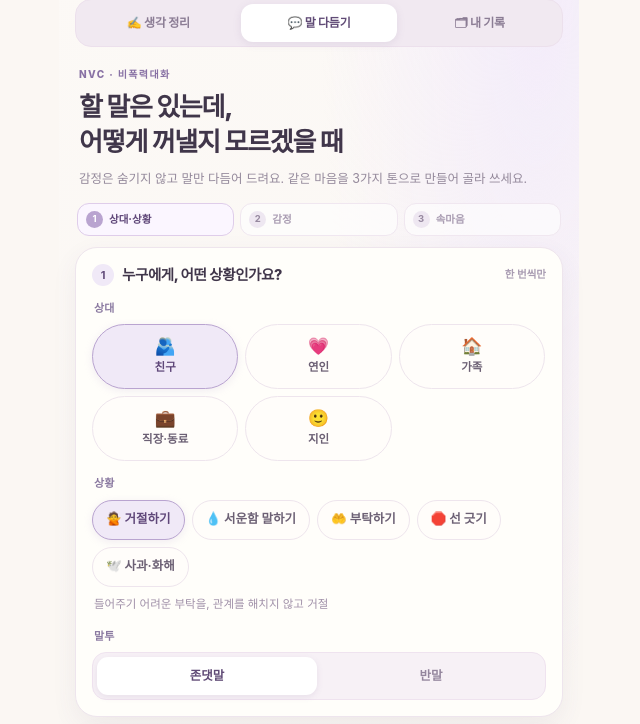
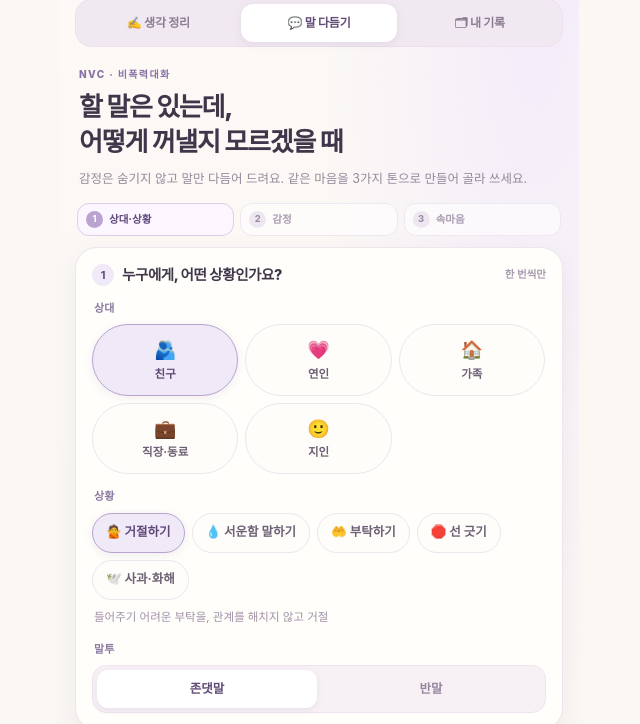
Before and after one commit to jinha4826-ship-it/sijakkong, a plain HTML site: page maeum-mal/index.html in a window 1280 px wide. Shown: the part 67-791 px from the top of the page, without its empty margins (321-961 px from the left). Drawn offline with Linux system fonts and the light colour scheme.

Commit message:
마음말 v1.2 — 감정 칩 아이콘 정렬

```diff
--- a/maeum-mal/index.html
+++ b/maeum-mal/index.html
@@ -64,7 +64,7 @@ button{border:0;background:none;cursor:pointer;-webkit-appearance:none;appearanc
 .chip:active{transform:scale(.97)}
 .chip.on{background:var(--lavp);border-color:var(--lav);color:#5f4779;box-shadow:0 2px 8px #b9a4d033}
 .chip.emo{width:calc(33.33% - 5px);justify-content:center;padding:12px 6px;min-height:64px;flex-direction:column;gap:3px;font-size:11.5px;text-align:center}
-.chip.emo i{font-style:normal;font-size:17px;line-height:1.1}
+.chip.emo i{font-style:normal;font-size:18px;line-height:1.4;display:block}
 .seg{display:flex;gap:4px;background:#f7f1f6;border:1px solid #efe3ef;border-radius:14px;padding:4px}
 .seg button{flex:1;padding:9px 4px;border-radius:11px;font-size:12.5px;font-weight:800;color:#94869d;min-height:38px}
 .seg button.on{background:#fff;color:#604b76;box-shadow:0 2px 6px #7d63921f}
```
